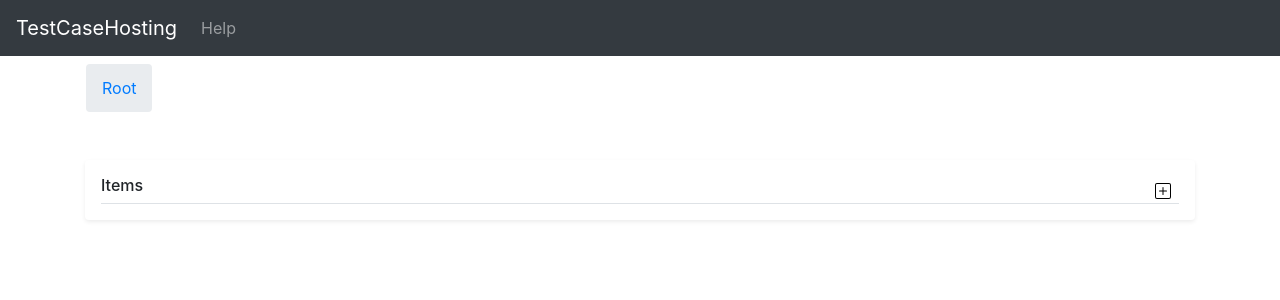
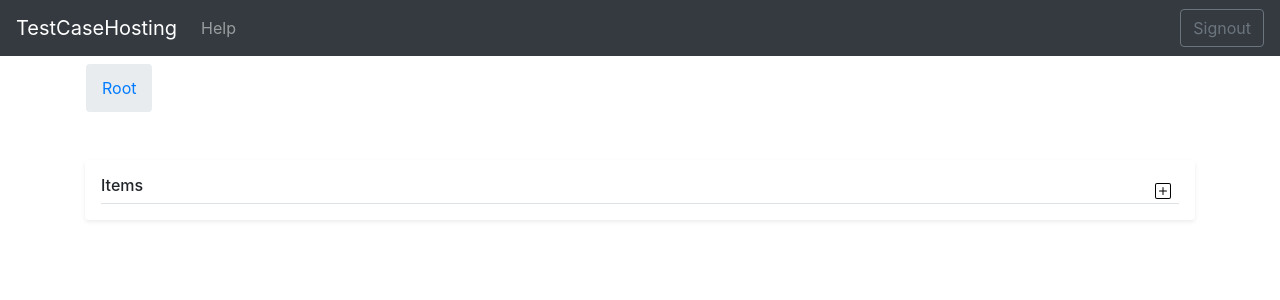
Before and after one commit to y-akahori-ramen/TestCaseDataHostingServiceForUnrealEngine, a Django app: page / in a window 1280 px wide. Shown: the top 300 px of the page. Run offline with Django 3.2, Linux system fonts and the light colour scheme; the visitor is signed in with stand-in values (Sample User, id 1); data that the repository does not hold is empty; some libraries are stand-ins or nearby versions.

Commit message:
サインアウト処理実装

```diff
--- a/service/app/testhosting/hosting/templates/hosting/editpage.html
+++ b/service/app/testhosting/hosting/templates/hosting/editpage.html
@@ -34,6 +34,9 @@
             <a class="nav-link" href="#">Help</a>
           </li>
         </ul>
+        <a href="{% url 'hosting:signout'%}">
+          <button class="btn btn-outline-secondary my-2 my-sm-0">Signout</button>
+        </a>
       </div>
     </nav>
   </header>
--- a/service/app/testhosting/hosting/templates/hosting/listpage.html
+++ b/service/app/testhosting/hosting/templates/hosting/listpage.html
@@ -57,6 +57,9 @@
                         <a class="nav-link" href="#">Help</a>
                     </li>
                 </ul>
+                <a href="{% url 'hosting:signout'%}">
+                    <button class="btn btn-outline-secondary my-2 my-sm-0">Signout</button>
+                </a>
             </div>
         </nav>
     </header>
--- a/service/app/testhosting/hosting/urls.py
+++ b/service/app/testhosting/hosting/urls.py
@@ -5,6 +5,7 @@ app_name = 'hosting'
 urlpatterns = [
     path('', views.index, name='index'),
     path('signin/', views.signin, name='signin'),
+    path('signout/', views.signout, name='signout'),
     path('edit/', views.edit, name='edit'),
     path('create/', views.create, name='create'),
     path('delete/', views.delete, name='delete'),
--- a/service/app/testhosting/hosting/views.py
+++ b/service/app/testhosting/hosting/views.py
@@ -7,7 +7,7 @@ from django.shortcuts import render, get_object_or_404
 from django.urls import reverse
 from django.http.response import JsonResponse
 from django.contrib.auth.decorators import login_required
-from django.contrib.auth import authenticate, login
+from django.contrib.auth import authenticate, login, logout
 
 from rest_framework.decorators import api_view, permission_classes
 from rest_framework.response import Response
@@ -115,6 +115,10 @@ def signin(request):
             return render(request, 'hosting/signin.html')
     else:
         return render(request, 'hosting/signin.html')
+
+def signout(request):
+    logout(request)
+    return HttpResponseRedirect(reverse('hosting:signin'))
 
 @login_required(login_url='/signin')
 def index(request):
```
